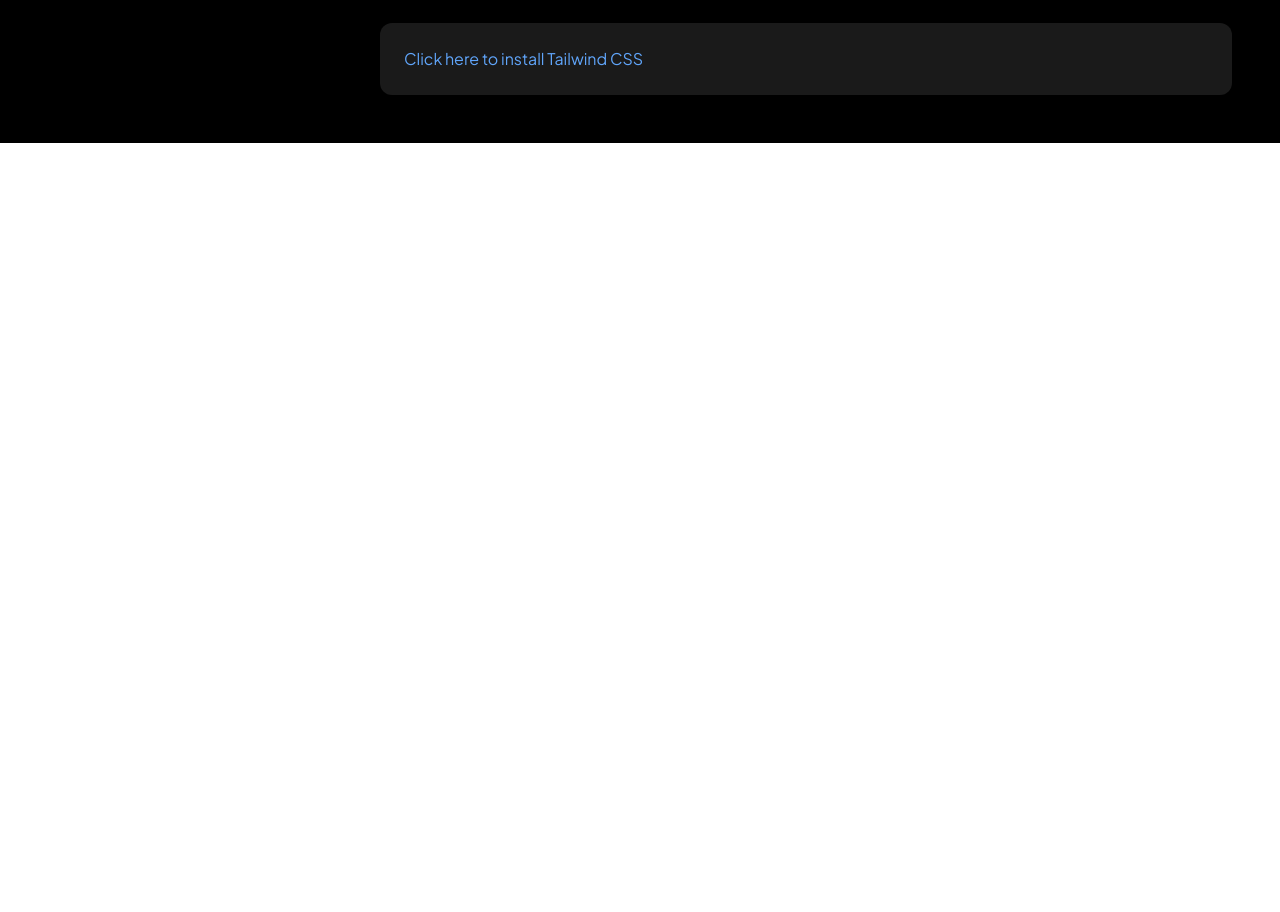
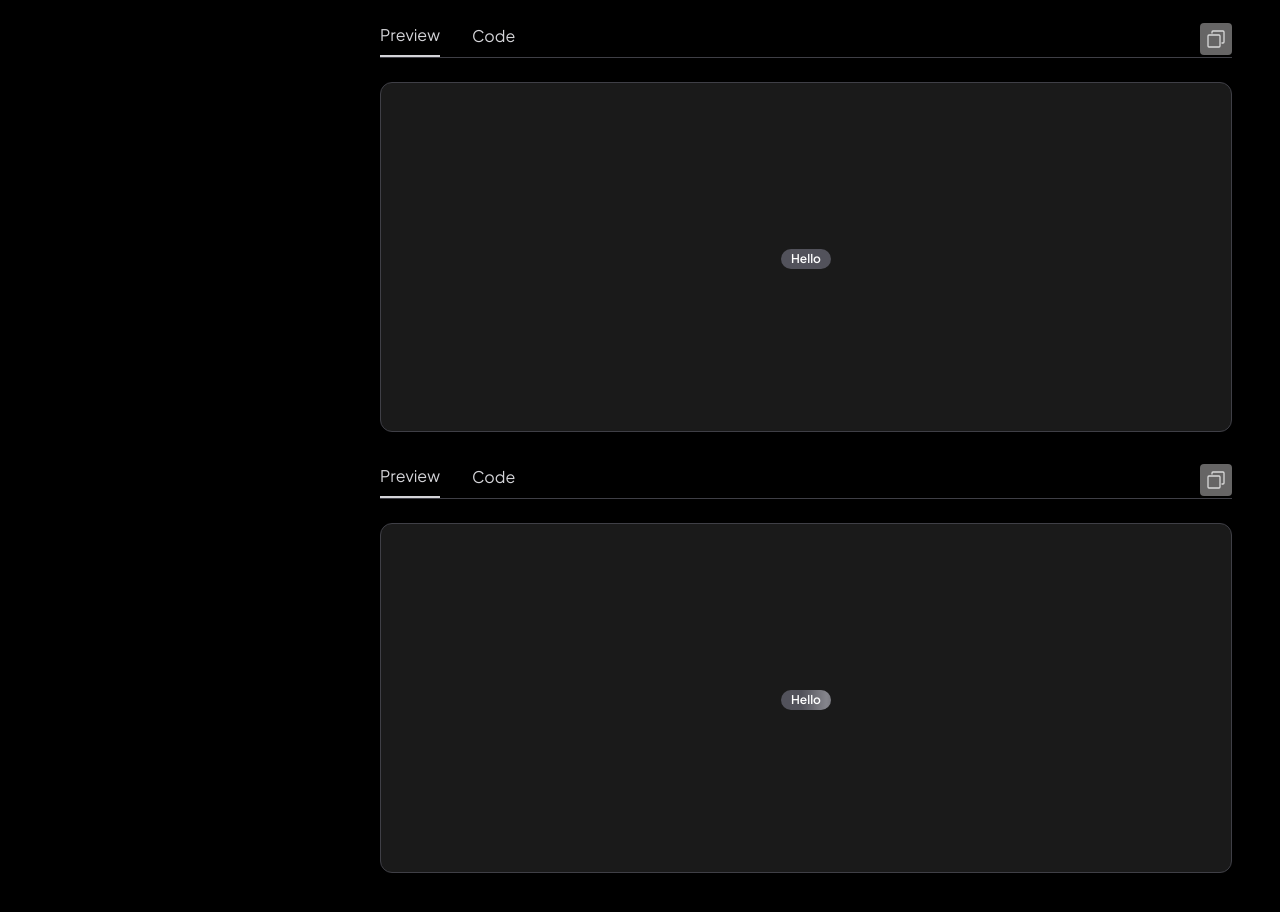
Before and after one commit to mohamedzouine827/mux-ui, a Next.js app: page /Docs/badge in a window 1280 px wide. Shown: the part 994-1906 px from the top of the page. Before the commit the page ends 1137 px from the top, so only its background shows below. Built offline with nearby package versions, Linux system fonts and the light colour scheme.

Commit message:
Add porps

```diff
--- /dev/null
+++ b/app/Docs/badge/Badge.tsx
@@ -0,0 +1,80 @@
+import React from 'react';
+import { motion } from 'framer-motion';
+
+interface BadgeProps {
+  children: React.ReactNode;
+  textColor?: string;
+  bgColor?: string;
+  hovered?: boolean;
+  animated?: boolean;
+  lightDuration?: number;
+  lightOpacity?: string;
+  lightColor?: string;
+}
+
+const tailwindColors: { [key: string]: string } = {
+  'zinc-400': '#a1a1aa',
+  'zinc-600': '#52525b',
+  // Add more color mappings as needed
+};
+
+export default function Badge({
+  children,
+  textColor = 'white',
+  bgColor = 'zinc-600',
+  hovered = false,
+  animated = false,
+  lightDuration = 1,
+  lightOpacity = '30',
+  lightColor = "white"
+}: BadgeProps) {
+  const getColor = (color: string) => {
+    if (color.startsWith('#')) {
+      return color;
+    }
+    return tailwindColors[color] || color;
+  };
+
+  const bgColorValue = getColor(bgColor);
+  const textColorValue = getColor(textColor);
+  const lightColorValue = getColor(lightColor);
+
+  return (
+    <div className={`inline-block ${hovered ? 'hover:-translate-y-1' : ''} transition-transform duration-300`}>
+      <button
+        className={`
+          relative
+          px-[10px] py-[2px]
+          rounded-full
+          text-[12px] leading-[16px] font-semibold
+          transition-all duration-300 ease-in-out
+          overflow-hidden
+        `}
+        style={{
+          backgroundColor: bgColorValue,
+          color: textColorValue,
+        }}
+      >
+        {children}
+        {animated && (
+          <motion.div
+            className="absolute inset-0"
+            style={{
+              backgroundImage: `linear-gradient(to right, transparent, ${lightColorValue}, transparent)`,
+              opacity: parseInt(lightOpacity) / 100,
+            }}
+            initial={{ x: '-100%' }}
+            animate={{ x: '100%' }}
+            transition={{
+              repeat: Infinity,
+              repeatType: 'loop',
+              duration: lightDuration,
+              ease: 'linear',
+              repeatDelay: 4
+            }}
+          />
+        )}
+      </button>
+    </div>
+  );
+}
--- a/app/Docs/badge/page.tsx
+++ b/app/Docs/badge/page.tsx
@@ -6,64 +6,92 @@
 import { vscDarkPlus } from 'react-syntax-highlighter/dist/esm/styles/prism';
 import Copy from '@/app/Assets/Copy';
 import { motion } from 'framer-motion';
+import Badge from './Badge';
+
+
 
 const Page: React.FC = () => {
     const [showCode, setShowCode] = useState(false);
-    /* we need to do 3 styles : (normal, light, animated light, hover jump, hover jump, hover jump animated light, hover jump light)
-        props : ( text, color, light color, duration , speed)
-    */
-    const styles = [
-        {
-            id : 3,
-            style : `  <button className="
+
+    const buttonCode = `
+import React from 'react';
+import { motion } from 'framer-motion';
+
+interface BadgeProps {
+  children: React.ReactNode;
+  textColor?: string;
+  bgColor?: string;
+  hovered?: boolean;
+  animated?: boolean;
+  lightDuration?: number;
+  lightOpacity?: string;
+  lightColor?: string;
+}
+
+export default function Badge({
+  children,
+  textColor = 'white',
+  bgColor = 'zinc-600',
+  hovered = false,
+  animated = false,
+  lightDuration = 1,
+  lightOpacity = '30',
+  lightColor = "white"
+}: BadgeProps) {
+  return (
+    <div className={\`inline-block \${hovered ? 'hover:-translate-y-1' : ''} transition-transform duration-300\`}>
+      <button
+        className={\`
           relative
           px-[10px] py-[2px]
-        bg-zinc-600 text-white
+          bg-\${bgColor} text-\${textColor}
           rounded-full
           text-[12px] leading-[16px] font-semibold
           transition-all duration-300 ease-in-out
-
-      ">
-        hello
-
-      </button>`
-        },
-        {
-            id: 1,
-            style: `<button className="px-[10px] py-[2px] bg-zinc-600 text-white rounded-full hover:bg-zinc-500 text-[12px] leading-[16px] font-semibold ">
-                  Badge
-                </button>`
-        },
-        {
-            id : 2,
-            style : `<motion.div
-          className="
+          overflow-hidden
+        \`}
+      >
+        {children}
+        {animated && (
+          <motion.div
+            className={\`
               absolute inset-0
-            bg-gradient-to-r from-transparent via-white to-transparent
-            opacity-30
-          "
+              bg-gradient-to-r from-transparent via-\${lightColor} to-transparent
+              opacity-\${lightOpacity}
+            \`}
             initial={{ x: '-100%' }}
             animate={{ x: '100%' }}
             transition={{
               repeat: Infinity,
               repeatType: 'loop',
-            duration: 1,
+              duration: lightDuration,
               ease: 'linear',
               repeatDelay: 4
             }}
-        />`
+          />
+        )}
+      </button>
+    </div>
+  );
 }
 
-    ]
-    const buttonCode = `
-<button className="px-6 py-2 bg-zinc-600 text-white rounded-lg hover:bg-zinc-500 transition-colors">
-  Button
-</button>
+// Usage example:
+<Badge
+  textColor="white"
+  bgColor="blue-500"
+  hovered={true}
+  animated={true}
+  lightDuration={7}
+  lightOpacity="100"
+  lightColor="yellow"
+>
+  Hello
+</Badge>
     `.trim();
 
     return (
         <Layout>
-            <div className=" mx-auto p-12 space-y-8">
+            <div className="mx-auto p-12 space-y-8">
                 <header className="space-y-3">
                     <h1 className="text-[32px] font-semibold text-white">Badge</h1>
                     <p className="text-lg text-zinc-300 font-medium">Displays a badge or a component that looks like a badge.</p>
@@ -72,10 +100,10 @@
                 <section className="space-y-8">
                     <div className="space-y-4">
                         <h2 className="text-2xl font-semibold text-white">Preview</h2>
-                        <p className="text-lg text-zinc-300">Here's a preview of Button components with a code.</p>
+                        <p className="text-lg text-zinc-300">Here's a preview of Badge components with a code.</p>
                     </div>
 
-                    <div className="space-y-6 ">
+                    <div className="space-y-6">
                         <div className="flex flex-row justify-between border-b border-zinc-700">
                             <div className='flex flex-row gap-8'>
                                 <button
@@ -96,26 +124,28 @@
                             </div>
                         </div>
 
-                        <div className="p-6 h-[350px] flex justify-center items-center bg-white bg-opacity-10 rounded-xl border border-zinc-700 backdrop-filter backdrop-blur-lg">
+                        <div className="p-6 h-[350px] bg-white bg-opacity-10 rounded-xl border border-zinc-700 backdrop-filter backdrop-blur-lg overflow-auto">
                             {showCode ? (
-                                <SyntaxHighlighter language="jsx" style={vscDarkPlus}>
-
+                                <SyntaxHighlighter
+                                    language="jsx"
+                                    style={vscDarkPlus}
+                                    customStyle={{
+                                        background: 'transparent',
+                                        padding: '0',
+                                        margin: '0',
+                                    }}
+                                    codeTagProps={{
+                                        style: {
+                                            fontSize: '14px',
+                                            lineHeight: '1.5',
+                                        }
+                                    }}
+                                >
                                     {buttonCode}
                                 </SyntaxHighlighter>
                             ) : (
-                                <div className="inline-block">
-      <button className="
-        relative
-        px-[10px] py-[2px]
-        bg-zinc-600 text-white
-        rounded-full
-        text-[12px] leading-[16px] font-semibold
-        transition-all duration-300 ease-in-out
-
-      ">
-        hello
-
-      </button>
+                                <div className="flex justify-center items-center h-full">
+                                    <Badge  >Hello</Badge>
                                 </div>
                             )}
                         </div>
@@ -125,13 +155,104 @@
                 <section className="space-y-8">
                     <div className="space-y-4">
                         <h2 className="text-2xl font-semibold text-white">Examples</h2>
-                        <p className="text-lg text-zinc-300">Examples of the Button Components that you might use</p>
+                        <p className="text-lg text-zinc-300">Examples of the Badge Components that you might use</p>
+                    </div>
+                    <div className="space-y-6">
+                        <div className="flex flex-row justify-between border-b border-zinc-700">
+                            <div className='flex flex-row gap-8'>
+                                <button
+                                    className={`text-base pb-2 ${showCode ? 'text-zinc-300' : 'text-zinc-300 border-b-2 border-zinc-300'}`}
+                                    onClick={() => setShowCode(false)}
+                                >
+                                    Preview
+                                </button>
+                                <button
+                                    className={`text-base pb-2 ${showCode ? 'text-zinc-300 border-b-2 border-zinc-300' : 'text-zinc-300'}`}
+                                    onClick={() => setShowCode(true)}
+                                >
+                                    Code
+                                </button>
+                            </div>
+                            <div className='text-white flex flex-row gap-1 bg-[#666565] w-8 h-8 items-center justify-center rounded-[4px]'>
+                                <Copy />
+                            </div>
                         </div>
 
-                    <div className="p-6 bg-white bg-opacity-10 rounded-xl backdrop-filter backdrop-blur-lg">
-                        <Link href="#" className="text-blue-400 hover:text-blue-300 transition-colors">
-                            Click here to install Tailwind CSS
-                        </Link>
+                        <div className="p-6 h-[350px] bg-white bg-opacity-10 rounded-xl border border-zinc-700 backdrop-filter backdrop-blur-lg overflow-auto">
+                            {showCode ? (
+                                <SyntaxHighlighter
+                                    language="jsx"
+                                    style={vscDarkPlus}
+                                    customStyle={{
+                                        background: 'transparent',
+                                        padding: '0',
+                                        margin: '0',
+                                    }}
+                                    codeTagProps={{
+                                        style: {
+                                            fontSize: '14px',
+                                            lineHeight: '1.5',
+                                        }
+                                    }}
+                                >
+                                    {buttonCode}
+                                </SyntaxHighlighter>
+                            ) : (
+                                <div className="flex justify-center items-center h-full">
+                                    <Badge hovered={true} >Hello</Badge>
+                                </div>
+                            )}
+                        </div>
+                    </div>
+                </section>
+                <section className="space-y-8">
+
+                    <div className="space-y-6">
+                        <div className="flex flex-row justify-between border-b border-zinc-700">
+                            <div className='flex flex-row gap-8'>
+                                <button
+                                    className={`text-base pb-2 ${showCode ? 'text-zinc-300' : 'text-zinc-300 border-b-2 border-zinc-300'}`}
+                                    onClick={() => setShowCode(false)}
+                                >
+                                    Preview
+                                </button>
+                                <button
+                                    className={`text-base pb-2 ${showCode ? 'text-zinc-300 border-b-2 border-zinc-300' : 'text-zinc-300'}`}
+                                    onClick={() => setShowCode(true)}
+                                >
+                                    Code
+                                </button>
+                            </div>
+                            <div className='text-white flex flex-row gap-1 bg-[#666565] w-8 h-8 items-center justify-center rounded-[4px]'>
+                                <Copy />
+                            </div>
+                        </div>
+
+                        <div className="p-6 h-[350px] bg-white bg-opacity-10 rounded-xl border border-zinc-700 backdrop-filter backdrop-blur-lg overflow-auto">
+                            {showCode ? (
+                                <SyntaxHighlighter
+                                    language="jsx"
+                                    style={vscDarkPlus}
+                                    customStyle={{
+                                        background: 'transparent',
+                                        padding: '0',
+                                        margin: '0',
+                                    }}
+                                    codeTagProps={{
+                                        style: {
+                                            fontSize: '14px',
+                                            lineHeight: '1.5',
+                                        }
+                                    }}
+                                >
+                                    {buttonCode}
+                                </SyntaxHighlighter>
+                            ) : (
+                                <div className="flex justify-center items-center h-full">
+                                    <Badge hovered={true} animated={true} >Hello</Badge>
+                                </div>
+                            )}
+                        </div>
                     </div>
                 </section>
             </div>
```
Lines whose indentation alone changed are shown as unchanged.
